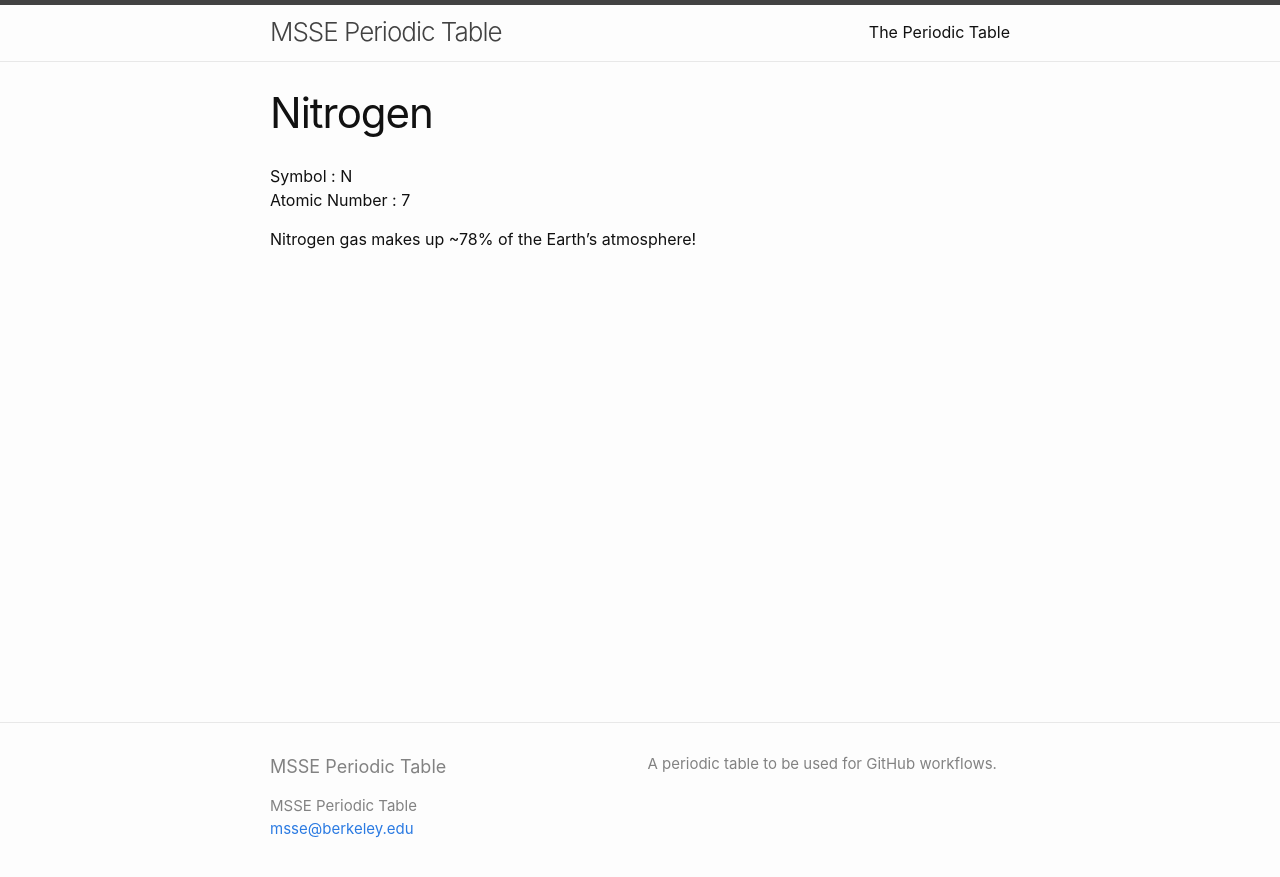
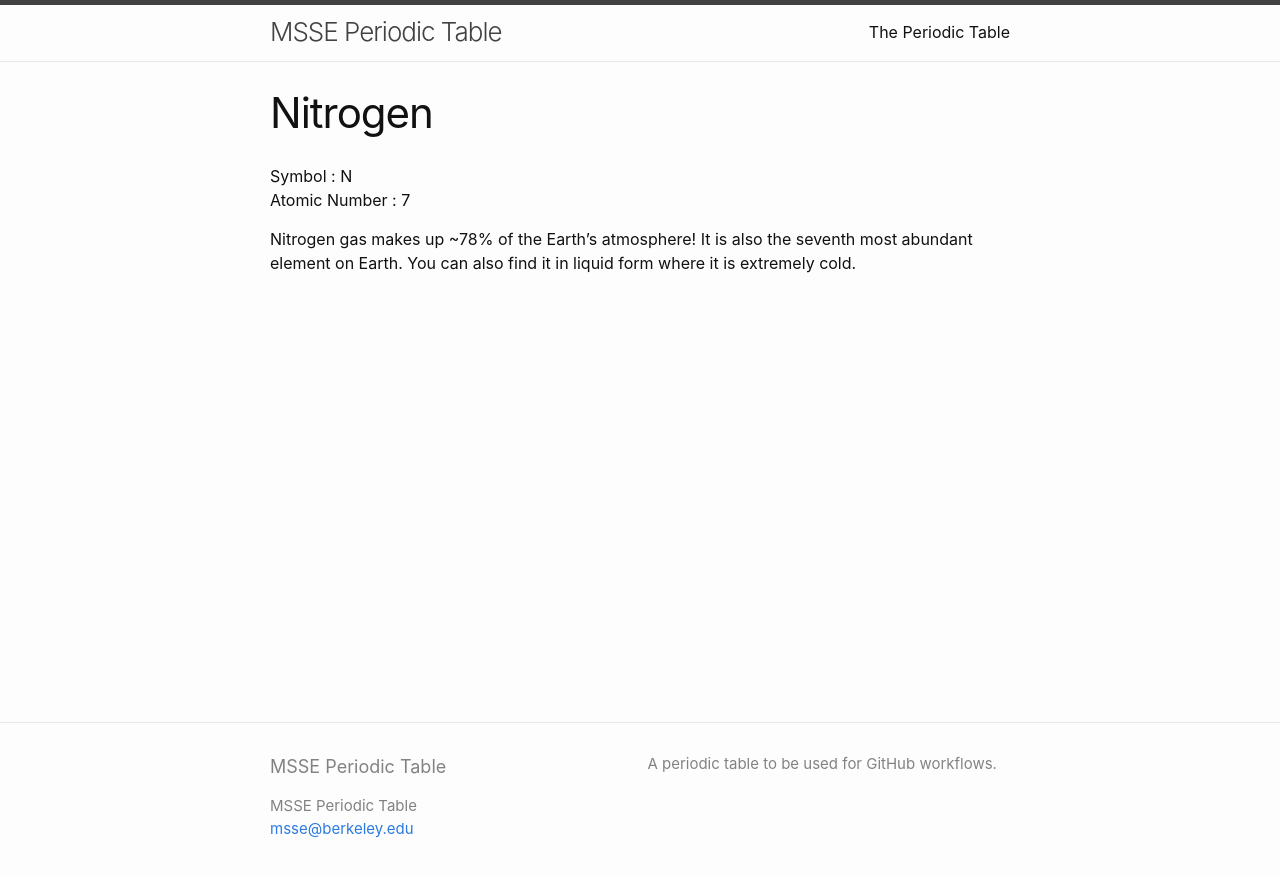
Before and after one commit to msse-chem-280-2024/periodic-table, a Jekyll site: the page built from elements/nitrogen.md, in a window 1280 px wide. Shown: the top 877 px of the page. Built offline with Jekyll 4.4.1, drawn with Linux system fonts in a browser that asks for light colours.

Commit message:
updated fun facts about nitrogen to meet 3 sentence requirement

```diff
--- a/elements/nitrogen.md
+++ b/elements/nitrogen.md
@@ -6,4 +6,4 @@ title: Nitrogen
 Symbol : N
 Atomic Number : 7
 
-Nitrogen gas makes up ~78% of the Earth's atmosphere!
+Nitrogen gas makes up ~78% of the Earth's atmosphere! It is also the seventh most abundant element on Earth. You can also find it in liquid form where it is extremely cold.
```
